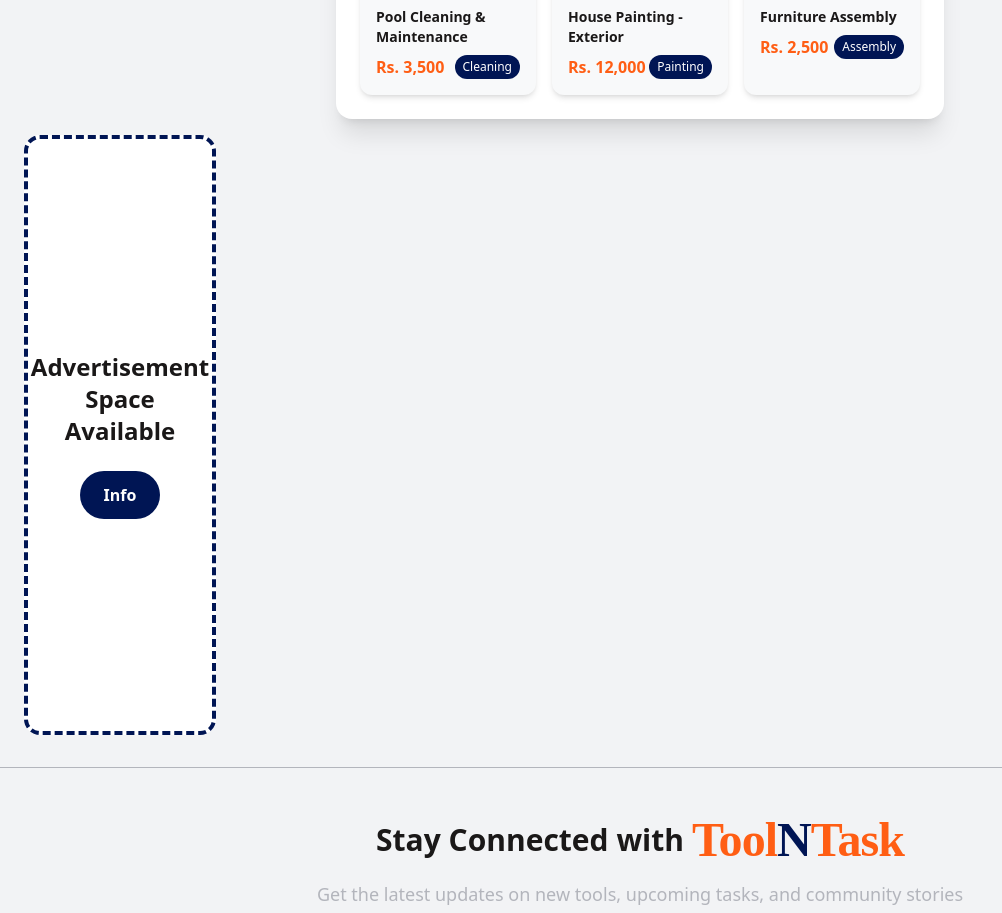
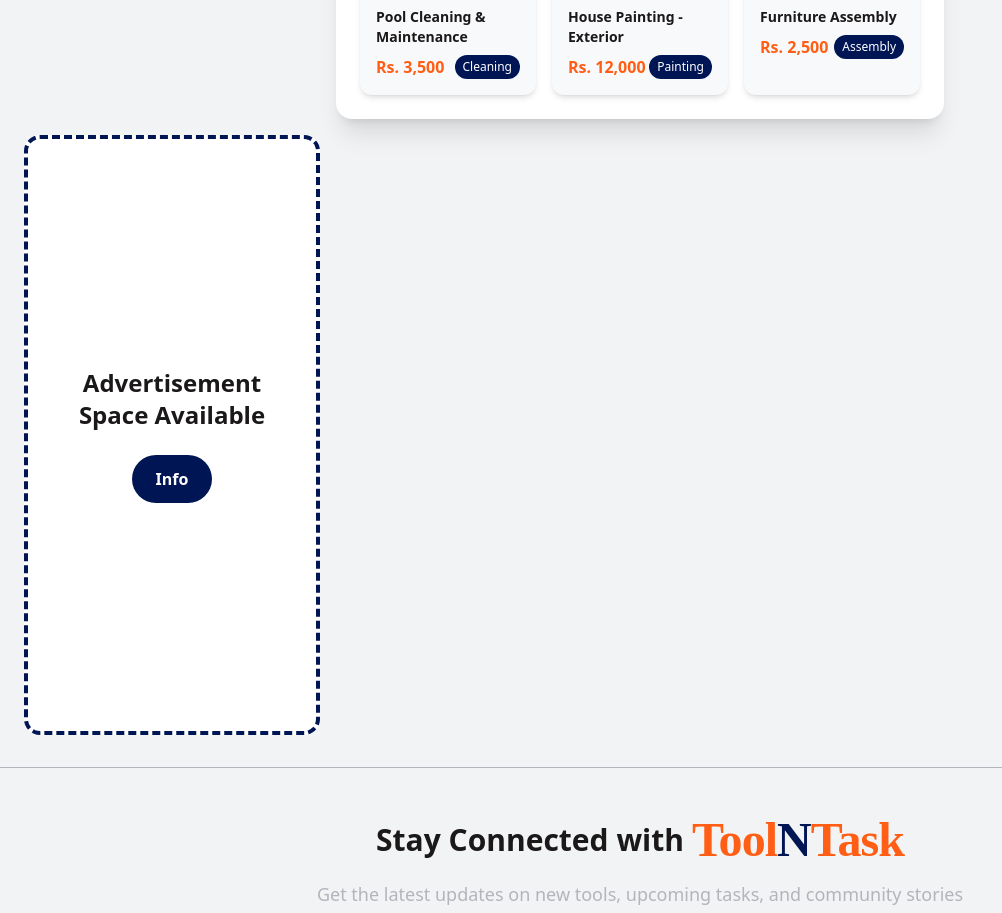
Before and after one commit to SeneshFitzroy/ToolnTask, a Next.js app: page /tasks/1 in a window 1280 px wide. Shown: the part 2060-2973 px from the top of the page, without its empty margins (0-1002 px from the left). Built offline with nearby package versions, Linux system fonts and the light colour scheme; a web font is replaced by a local one.

Commit message:
feat: Enhanced pages/tasks/[id].tsx,  - Detailed changes: diff --git a/pages/tasks/[id].tsx b/pages/tasks/[i... at 01:58 PM +0530, July 03, 2025

```diff
--- a/pages/tasks/[id].tsx
+++ b/pages/tasks/[id].tsx
@@ -530,8 +530,8 @@ export default function TaskDetail() {
               </div>
             </div>
 
-            {/* Right Advertisement Column */}
-            <div className="lg:col-span-2 hidden lg:block">
+            {/* Right Enhanced Billboard - Moved closer to border */}
+            <div className="lg:col-span-3 hidden lg:block">
               <SimpleBillboard side="right" />
             </div>
           </div>
```
